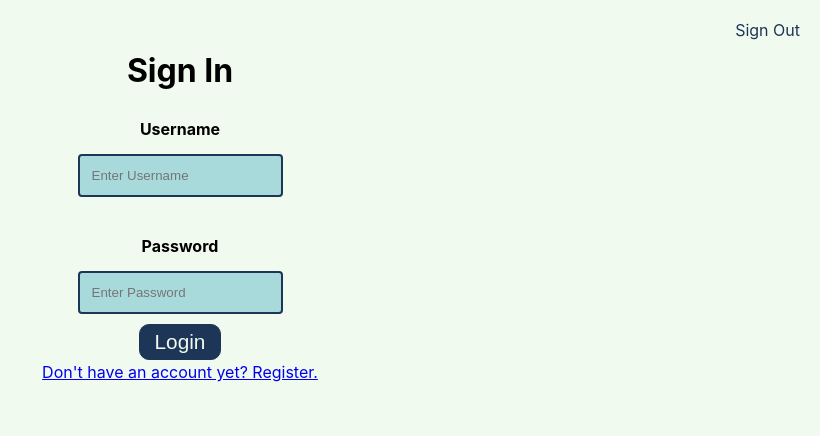
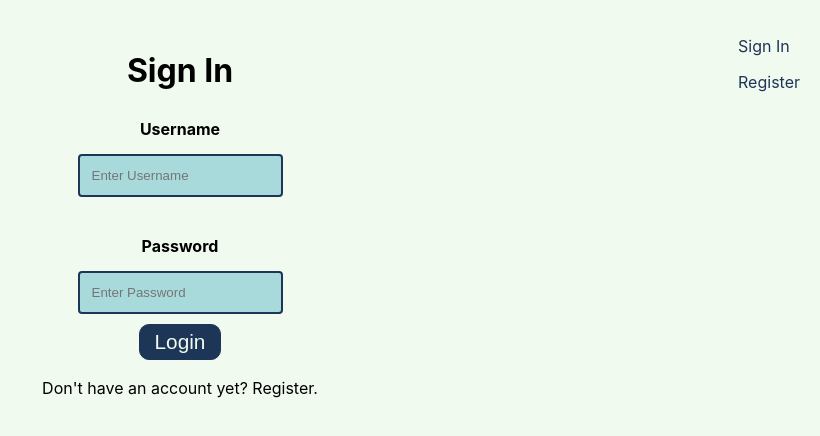
Before and after one commit to marelons1337/face-recognition, a React (Create React App) app: page / in a window 1280 px wide. Shown: the top 436 px of the page, without its empty margins (460-1280 px from the left). Built offline with nearby package versions, Linux system fonts and the light colour scheme; what clarifai would draw is missing.

Commit message:
simple routing on front end

```diff
--- a/src/App.js
+++ b/src/App.js
@@ -22,7 +22,8 @@ class App extends Component {
       input: '',
       imageUrl: '',
       box: {},
-      route: 'signin'
+      route: 'signin',
+      isSignedIn: false
     }
   }
 
@@ -58,22 +59,28 @@ class App extends Component {
   }
 
   onRouteChange = (givenRoute) => {
+    if (givenRoute === 'signout') {
+      this.setState({isSignedIn: false})
+    }else if (givenRoute === 'home') {
+      this.setState({isSignedIn: true})
+    }
     this.setState({route: givenRoute});
   }
 
   render() {
+    const { isSignedIn, route, box, imageUrl } = this.state;
     return (
       <div className="App">
-        <Navigation onRouteChange={ this.onRouteChange } />
+        <Navigation isSignedIn={ isSignedIn } onRouteChange={ this.onRouteChange } />
         { this.state.route==='home'
         ? <div className='main-div-center'>
             <Logo />
             <Rank />
             <ImageLinkForm onInputChange={ this.onInputChange } onButtonSubmit= { this.onButtonSubmit }/>
-            <FaceRecognition box={ this.state.box } imageUrl={ this.state.imageUrl }/>
+            <FaceRecognition box={ box } imageUrl={ imageUrl }/>
           </div>
         : (
-          this.state.route==='signin'
+          route==='signin'
           ? <SignIn onRouteChange={ this.onRouteChange } />
           : <Register onRouteChange={ this.onRouteChange } />
           )
--- a/src/components/Navigation.js
+++ b/src/components/Navigation.js
@@ -1,11 +1,20 @@
 import React from 'react';
 
-const Navigation = ({ onRouteChange }) => {
-    return (
-        <nav className='nav-main animate__animated animate__fadeInDown'>
-            <a onClick={ () => onRouteChange('signin') } href="/">Sign Out</a>
-        </nav>
-    )
+const Navigation = ({ onRouteChange, isSignedIn }) => {
+        if (isSignedIn) {
+            return(
+            <nav className='nav-main animate__animated animate__fadeInDown'>
+                <p onClick={ () => onRouteChange('signout') } >Sign Out</p>
+            </nav>
+            )
+        }else {
+            return(
+            <nav className='nav-main animate__animated animate__fadeInDown'>
+                <p onClick={ () => onRouteChange('signin') } >Sign In</p>
+                <p onClick={ () => onRouteChange('register') } >Register</p>
+            </nav>
+            )
+        }
 }
 
 export default Navigation;
--- a/src/components/SignIn.js
+++ b/src/components/SignIn.js
@@ -17,7 +17,7 @@ const SignIn = ({ onRouteChange }) => {
                     <button onClick={ () => onRouteChange('home') }type="submit">Login</button>
                 </div>
                 <div>
-                    <a href="#" onClick={ () => onRouteChange('register') }>Don't have an account yet? Register. </a>
+                    <p  onClick={ () => onRouteChange('register') }>Don't have an account yet? Register. </p>
                 </div>
             </form>
         </div>
--- a/src/scss/App.scss
+++ b/src/scss/App.scss
@@ -73,7 +73,7 @@ body {
     top: 0;
     right: 0;
     padding: 20px;
-    a {
+    p {
         color: $dark;
         text-decoration: none;
         &:hover{
```
Also changed, not shown: src/dist/css/App.css.
